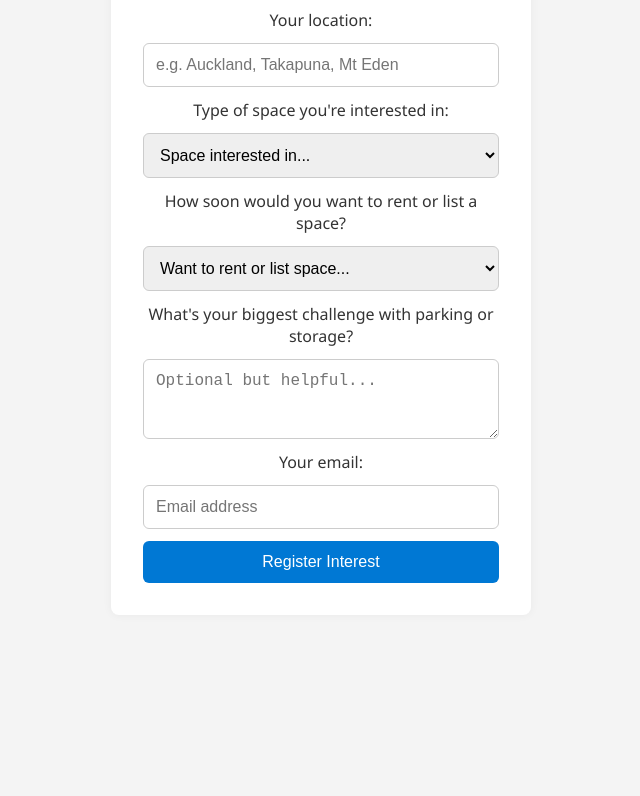
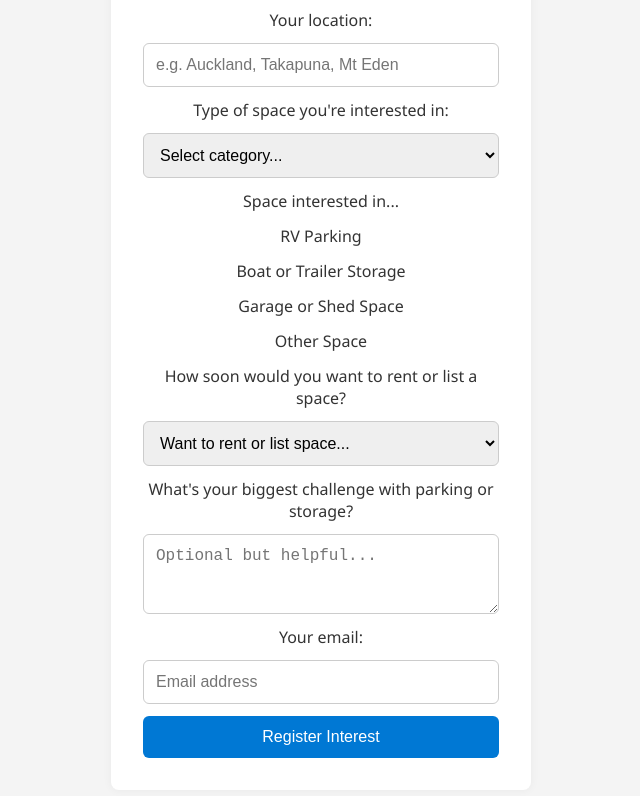
Before and after one commit to Grantkeenan/ParknStore, a plain HTML site: page index.html in a window 1280 px wide. Shown: the part 888-1684 px from the top of the page, without its empty margins (319-959 px from the left). Before the commit the page ends 1519 px from the top, so only its background shows below. Drawn offline with Linux system fonts and the light colour scheme.

Commit message:
Update index.html
Add parking / storage category

```diff
--- a/index.html
+++ b/index.html
@@ -132,6 +132,12 @@
       <label>Your location:</label>
       <input type="text" name="location" placeholder="e.g. Auckland, Takapuna, Mt Eden" required>
 
+	  <label>Type of space you're interested in:</label>
+		<select name="space_Category" required>
+		<option value="">Select category...</option>
+		<option value="Parking">Parking</option>
+		<option value="Storage">Storage</option>
+
       <label>Type of space you're interested in:</label>
       <select name="space_type" required>
         <option value="">Space interested in...</option>
```
